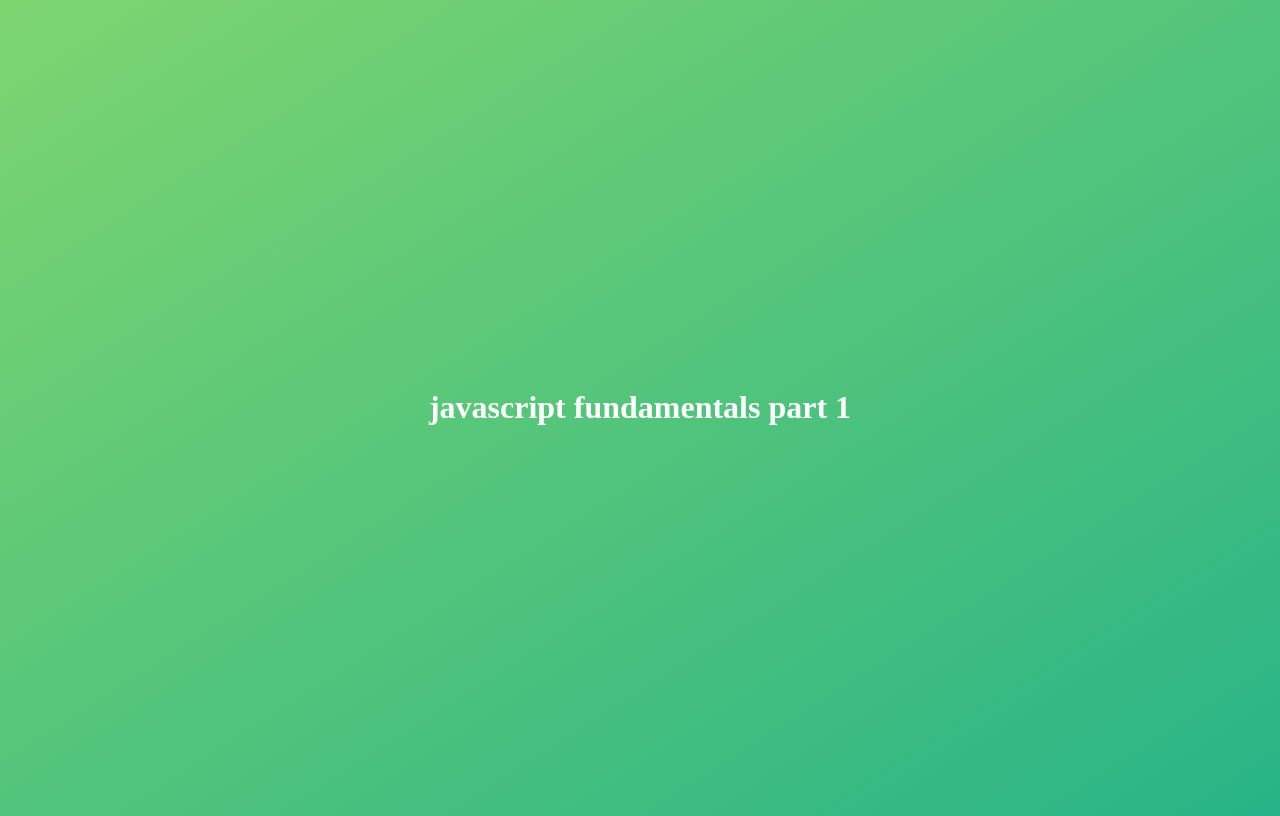
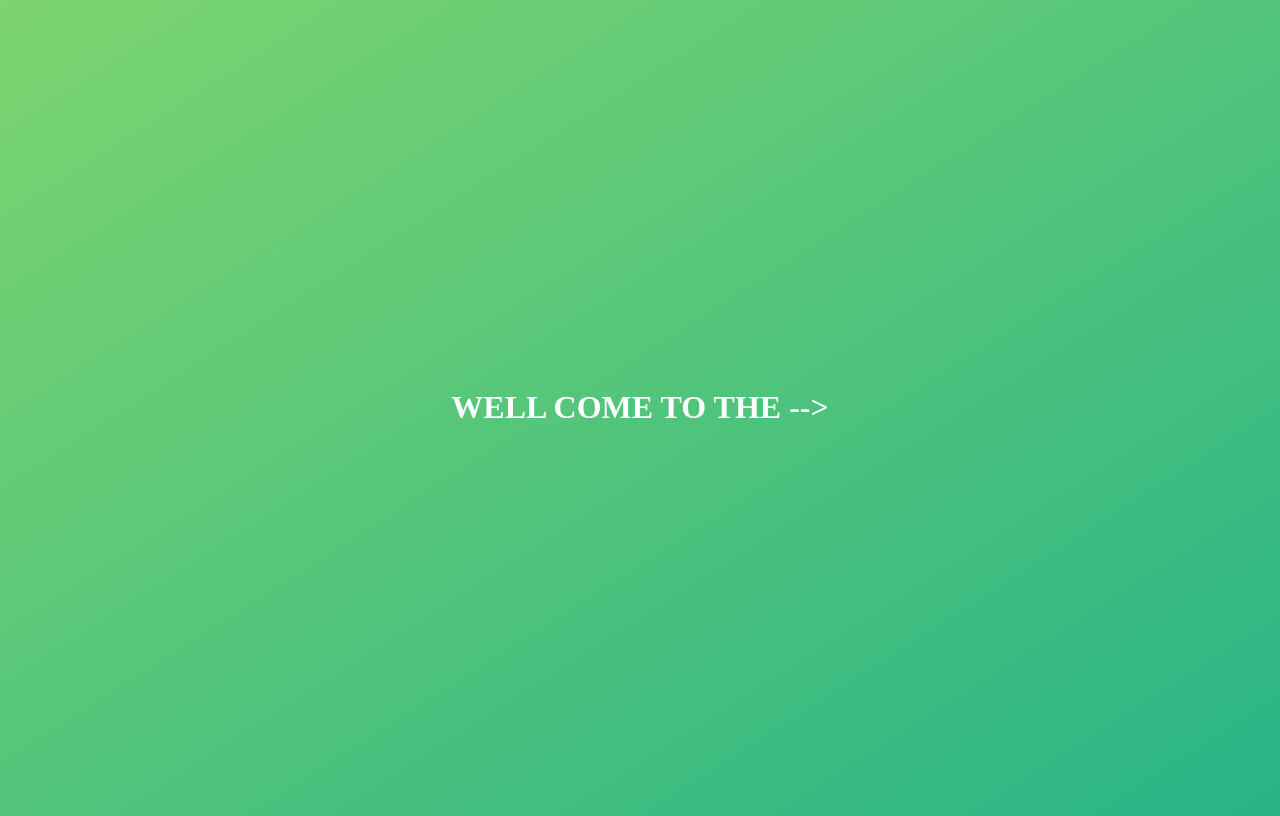
Before and after one commit to leencho/leencho.github.io, a plain HTML site: page index.html in a window 1280 px wide. Drawn offline with Linux system fonts and the light colour scheme.

Commit message:
change h1

```diff
--- a/index.html
+++ b/index.html
@@ -25,7 +25,7 @@
 </head>
 <body>
 	<h1>
-		javascript fundamentals part 1
+		WELL COME TO THE -->
 	</h1>
 
 	<script src="script.js",type="text/javascript"></script>
```
